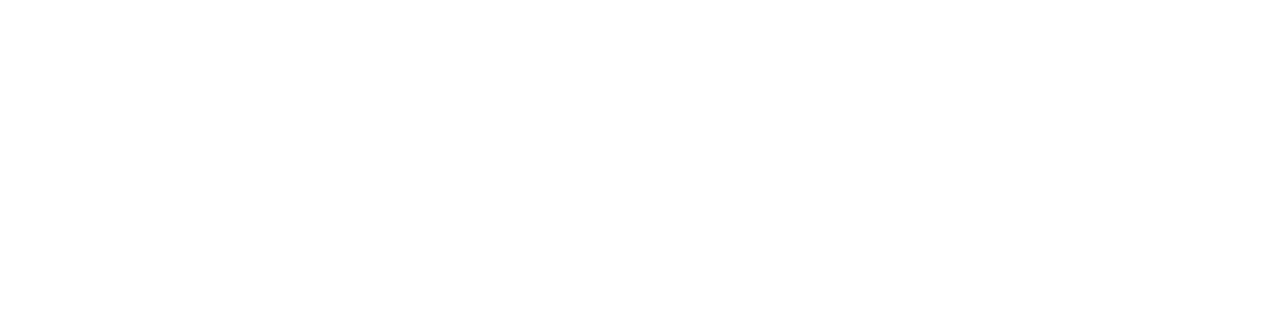
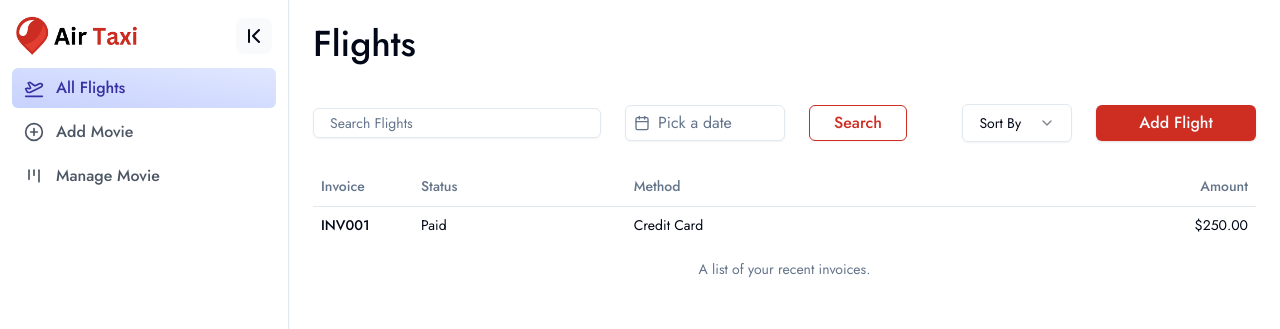
Before and after one commit to MahidunNobi/Air-Taxi, a Next.js app: page /dashboard/flights in a window 1280 px wide. Before the commit this address had no page. Shown: the top 329 px of the page. Built offline with nearby package versions, Linux system fonts and the light colour scheme; no server answers.

Commit message:
Add:  /flights

```diff
--- a/package.json
+++ b/package.json
@@ -22,11 +22,13 @@
     "bcryptjs": "^2.4.3",
     "class-variance-authority": "^0.7.1",
     "clsx": "^2.1.1",
+    "date-fns": "^3.6.0",
     "lucide-react": "^0.461.0",
     "mongoose": "^8.8.3",
     "next": "15.0.3",
     "next-auth": "^4.24.10",
     "react": "19.0.0-rc-66855b96-20241106",
+    "react-day-picker": "^8.10.1",
     "react-dom": "19.0.0-rc-66855b96-20241106",
     "react-icons": "^5.3.0",
     "tailwind-merge": "^2.5.5",
--- /dev/null
+++ b/src/app/dashboard/flights/page.tsx
@@ -0,0 +1,78 @@
+import { DatePicker } from "@/components/ui/date-picker";
+import { Input } from "@/components/ui/input";
+import {
+  Table,
+  TableBody,
+  TableCaption,
+  TableCell,
+  TableHead,
+  TableHeader,
+  TableRow,
+} from "@/components/ui/table";
+import {
+  Select,
+  SelectContent,
+  SelectItem,
+  SelectTrigger,
+  SelectValue,
+} from "@/components/ui/select";
+import { Button } from "@/components/ui/button";
+
+const Page = () => {
+  return (
+    <div>
+      <h3 className="text-4xl mb-10 font-medium"> Flights</h3>
+      {/* ---------Tools---------- */}
+      <div className="my-6 flex gap-6 justify-between">
+        <div className="flex gap-6 items-center">
+          <Input
+            className="h-auto max-w-72 text-lg"
+            type="text"
+            placeholder="Search Flights"
+          />
+          <DatePicker />
+          <Button variant={"outlinePrimary"} className="px-6 w-auto">
+            Search
+          </Button>
+        </div>
+
+        <div className="flex gap-6 items-center">
+          <Select>
+            <SelectTrigger className="w-[180px] h-auto">
+              <SelectValue placeholder="Sort By" />
+            </SelectTrigger>
+            <SelectContent>
+              <SelectItem value="light">Light</SelectItem>
+              <SelectItem value="dark">Dark</SelectItem>
+              <SelectItem value="system">System</SelectItem>
+            </SelectContent>
+          </Select>
+          <Button variant={"submit"}>Add Flight</Button>
+        </div>
+      </div>
+
+      {/* -----------Table---------- */}
+      <Table>
+        <TableCaption>A list of your recent invoices.</TableCaption>
+        <TableHeader>
+          <TableRow>
+            <TableHead className="w-[100px]">Invoice</TableHead>
+            <TableHead>Status</TableHead>
+            <TableHead>Method</TableHead>
+            <TableHead className="text-right">Amount</TableHead>
+          </TableRow>
+        </TableHeader>
+        <TableBody>
+          <TableRow>
+            <TableCell className="font-medium">INV001</TableCell>
+            <TableCell>Paid</TableCell>
+            <TableCell>Credit Card</TableCell>
+            <TableCell className="text-right">$250.00</TableCell>
+          </TableRow>
+        </TableBody>
+      </Table>
+    </div>
+  );
+};
+
+export default Page;
--- a/src/app/dashboard/layout.tsx
+++ b/src/app/dashboard/layout.tsx
@@ -1,20 +1,30 @@
 import type { Metadata } from "next";
 import SidebarContextProvider from "@/Context/SidebarContext";
 import Sidebar from "@/components/dashboard/sidebar/Sidebar";
-import { CirclePlus, Kanban } from "lucide-react";
+import { CirclePlus, Kanban, PlaneTakeoff } from "lucide-react";
 import SidebarItem from "@/components/dashboard/sidebar/SidebarItem";
+import { getServerSession } from "next-auth";
+import { authOptions } from "@/utils/AuthOptions";
 
 export const metadata: Metadata = {
   title: "Create Next App",
   description: "Generated by create next app",
 };
 
-export default function RootLayout({
+export default async function RootLayout({
   children,
 }: Readonly<{
   children: React.ReactNode;
 }>) {
+  const sessionData = await getServerSession(authOptions);
+  // console.log(sessionData?.user);
+
   const navigations = [
+    {
+      path: "flights",
+      icon: <PlaneTakeoff size={20} />,
+      text: "All Flights",
+    },
     {
       path: "add-movie",
       icon: <CirclePlus size={20} />,
--- a/src/app/dashboard/page.tsx
+++ b/src/app/dashboard/page.tsx
@@ -1,4 +1,4 @@
-import React from "react";
+// Dashboard
 
 const page = () => {
   return <div>page</div>;
--- a/src/components/dashboard/sidebar/Sidebar.tsx
+++ b/src/components/dashboard/sidebar/Sidebar.tsx
@@ -4,12 +4,9 @@
 import { SidebarContext } from "@/Context/SidebarContext";
 import { ChevronFirst, ChevronLast, MoreVertical } from "lucide-react";
 import Link from "next/link";
-import { useSession } from "next-auth/react";
 
 export default function Sidebar({ children }: { children: React.ReactNode }) {
   const sidebarCon = useContext(SidebarContext);
-  const session = useSession();
-  console.log(session);
 
   return (
     <aside className="min-h-screen absolute top-0 left-0 z-10 md:static">
@@ -43,6 +40,7 @@
           </button>
         </div>
         <ul className="flex-1 px-3">{children}</ul>
+
         {/* ------ Bottom user ---------*/}
         <div className="border-t flex p-3">
           <Image
--- a/src/components/ui/button.tsx
+++ b/src/components/ui/button.tsx
@@ -19,6 +19,8 @@
           "bg-destructive text-destructive-foreground shadow-sm hover:bg-destructive/90",
         outline:
           "border border-input bg-background shadow-sm hover:bg-accent hover:text-accent-foreground",
+        outlinePrimary:
+          "border border-primary text-primary bg-background shadow-sm hover:bg-primary hover:text-primary-foreground",
         secondary:
           "bg-secondary text-secondary-foreground shadow-sm hover:bg-secondary/80",
         ghost: "hover:bg-accent hover:text-accent-foreground",
--- /dev/null
+++ b/src/components/ui/calendar.tsx
@@ -0,0 +1,72 @@
+"use client"
+
+import * as React from "react"
+import { ChevronLeft, ChevronRight } from "lucide-react"
+import { DayPicker } from "react-day-picker"
+
+import { cn } from "@/lib/utils"
+import { buttonVariants } from "@/components/ui/button"
+
+export type CalendarProps = React.ComponentProps<typeof DayPicker>
+
+function Calendar({
+  className,
+  classNames,
+  showOutsideDays = true,
+  ...props
+}: CalendarProps) {
+  return (
+    <DayPicker
+      showOutsideDays={showOutsideDays}
+      className={cn("p-3", className)}
+      classNames={{
+        months: "flex flex-col sm:flex-row space-y-4 sm:space-x-4 sm:space-y-0",
+        month: "space-y-4",
+        caption: "flex justify-center pt-1 relative items-center",
+        caption_label: "text-sm font-medium",
+        nav: "space-x-1 flex items-center",
+        nav_button: cn(
+          buttonVariants({ variant: "outline" }),
+          "h-7 w-7 bg-transparent p-0 opacity-50 hover:opacity-100"
+        ),
+        nav_button_previous: "absolute left-1",
+        nav_button_next: "absolute right-1",
+        table: "w-full border-collapse space-y-1",
+        head_row: "flex",
+        head_cell:
+          "text-muted-foreground rounded-md w-8 font-normal text-[0.8rem]",
+        row: "flex w-full mt-2",
+        cell: cn(
+          "relative p-0 text-center text-sm focus-within:relative focus-within:z-20 [&:has([aria-selected])]:bg-accent [&:has([aria-selected].day-outside)]:bg-accent/50 [&:has([aria-selected].day-range-end)]:rounded-r-md",
+          props.mode === "range"
+            ? "[&:has(>.day-range-end)]:rounded-r-md [&:has(>.day-range-start)]:rounded-l-md first:[&:has([aria-selected])]:rounded-l-md last:[&:has([aria-selected])]:rounded-r-md"
+            : "[&:has([aria-selected])]:rounded-md"
+        ),
+        day: cn(
+          buttonVariants({ variant: "ghost" }),
+          "h-8 w-8 p-0 font-normal aria-selected:opacity-100"
+        ),
+        day_range_start: "day-range-start",
+        day_range_end: "day-range-end",
+        day_selected:
+          "bg-primary text-primary-foreground hover:bg-primary hover:text-primary-foreground focus:bg-primary focus:text-primary-foreground",
+        day_today: "bg-accent text-accent-foreground",
+        day_outside:
+          "day-outside text-muted-foreground aria-selected:bg-accent/50 aria-selected:text-muted-foreground",
+        day_disabled: "text-muted-foreground opacity-50",
+        day_range_middle:
+          "aria-selected:bg-accent aria-selected:text-accent-foreground",
+        day_hidden: "invisible",
+        ...classNames,
+      }}
+      components={{
+        IconLeft: ({ ...props }) => <ChevronLeft className="h-4 w-4" />,
+        IconRight: ({ ...props }) => <ChevronRight className="h-4 w-4" />,
+      }}
+      {...props}
+    />
+  )
+}
+Calendar.displayName = "Calendar"
+
+export { Calendar }
--- /dev/null
+++ b/src/components/ui/date-picker.tsx
@@ -0,0 +1,43 @@
+"use client";
+
+import * as React from "react";
+import { format } from "date-fns";
+import { CalendarIcon } from "lucide-react";
+
+import { cn } from "@/lib/utils";
+import { Button } from "@/components/ui/button";
+import { Calendar } from "@/components/ui/calendar";
+import {
+  Popover,
+  PopoverContent,
+  PopoverTrigger,
+} from "@/components/ui/popover";
+
+export function DatePicker() {
+  const [date, setDate] = React.useState<Date>();
+
+  return (
+    <Popover>
+      <PopoverTrigger asChild>
+        <Button
+          variant={"outline"}
+          className={cn(
+            "w-[240px] justify-start text-left font-normal",
+            !date && "text-muted-foreground"
+          )}
+        >
+          <CalendarIcon />
+          {date ? format(date, "PPP") : <span>Pick a date</span>}
+        </Button>
+      </PopoverTrigger>
+      <PopoverContent className="w-auto p-0" align="start">
+        <Calendar
+          mode="single"
+          selected={date}
+          onSelect={setDate}
+          initialFocus
+        />
+      </PopoverContent>
+    </Popover>
+  );
+}
--- /dev/null
+++ b/src/components/ui/table.tsx
@@ -0,0 +1,120 @@
+import * as React from "react"
+
+import { cn } from "@/lib/utils"
+
+const Table = React.forwardRef<
+  HTMLTableElement,
+  React.HTMLAttributes<HTMLTableElement>
+>(({ className, ...props }, ref) => (
+  <div className="relative w-full overflow-auto">
+    <table
+      ref={ref}
+      className={cn("w-full caption-bottom text-sm", className)}
+      {...props}
+    />
+  </div>
+))
+Table.displayName = "Table"
+
+const TableHeader = React.forwardRef<
+  HTMLTableSectionElement,
+  React.HTMLAttributes<HTMLTableSectionElement>
+>(({ className, ...props }, ref) => (
+  <thead ref={ref} className={cn("[&_tr]:border-b", className)} {...props} />
+))
+TableHeader.displayName = "TableHeader"
+
+const TableBody = React.forwardRef<
+  HTMLTableSectionElement,
+  React.HTMLAttributes<HTMLTableSectionElement>
+>(({ className, ...props }, ref) => (
+  <tbody
+    ref={ref}
+    className={cn("[&_tr:last-child]:border-0", className)}
+    {...props}
+  />
+))
+TableBody.displayName = "TableBody"
+
+const TableFooter = React.forwardRef<
+  HTMLTableSectionElement,
+  React.HTMLAttributes<HTMLTableSectionElement>
+>(({ className, ...props }, ref) => (
+  <tfoot
+    ref={ref}
+    className={cn(
+      "border-t bg-muted/50 font-medium [&>tr]:last:border-b-0",
+      className
+    )}
+    {...props}
+  />
+))
+TableFooter.displayName = "TableFooter"
+
+const TableRow = React.forwardRef<
+  HTMLTableRowElement,
+  React.HTMLAttributes<HTMLTableRowElement>
+>(({ className, ...props }, ref) => (
+  <tr
+    ref={ref}
+    className={cn(
+      "border-b transition-colors hover:bg-muted/50 data-[state=selected]:bg-muted",
+      className
+    )}
+    {...props}
+  />
+))
+TableRow.displayName = "TableRow"
+
+const TableHead = React.forwardRef<
+  HTMLTableCellElement,
+  React.ThHTMLAttributes<HTMLTableCellElement>
+>(({ className, ...props }, ref) => (
+  <th
+    ref={ref}
+    className={cn(
+      "h-10 px-2 text-left align-middle font-medium text-muted-foreground [&:has([role=checkbox])]:pr-0 [&>[role=checkbox]]:translate-y-[2px]",
+      className
+    )}
+    {...props}
+  />
+))
+TableHead.displayName = "TableHead"
+
+const TableCell = React.forwardRef<
+  HTMLTableCellElement,
+  React.TdHTMLAttributes<HTMLTableCellElement>
+>(({ className, ...props }, ref) => (
+  <td
+    ref={ref}
+    className={cn(
+      "p-2 align-middle [&:has([role=checkbox])]:pr-0 [&>[role=checkbox]]:translate-y-[2px]",
+      className
+    )}
+    {...props}
+  />
+))
+TableCell.displayName = "TableCell"
+
+const TableCaption = React.forwardRef<
+  HTMLTableCaptionElement,
+  React.HTMLAttributes<HTMLTableCaptionElement>
+>(({ className, ...props }, ref) => (
+  <caption
+    ref={ref}
+    className={cn("mt-4 text-sm text-muted-foreground", className)}
+    {...props}
+  />
+))
+TableCaption.displayName = "TableCaption"
+
+export {
+  Table,
+  TableHeader,
+  TableBody,
+  TableFooter,
+  TableHead,
+  TableRow,
+  TableCell,
+  TableCaption,
+}
```
Also changed, not shown: 1 other file (tests, documents, lock files or other folders).
